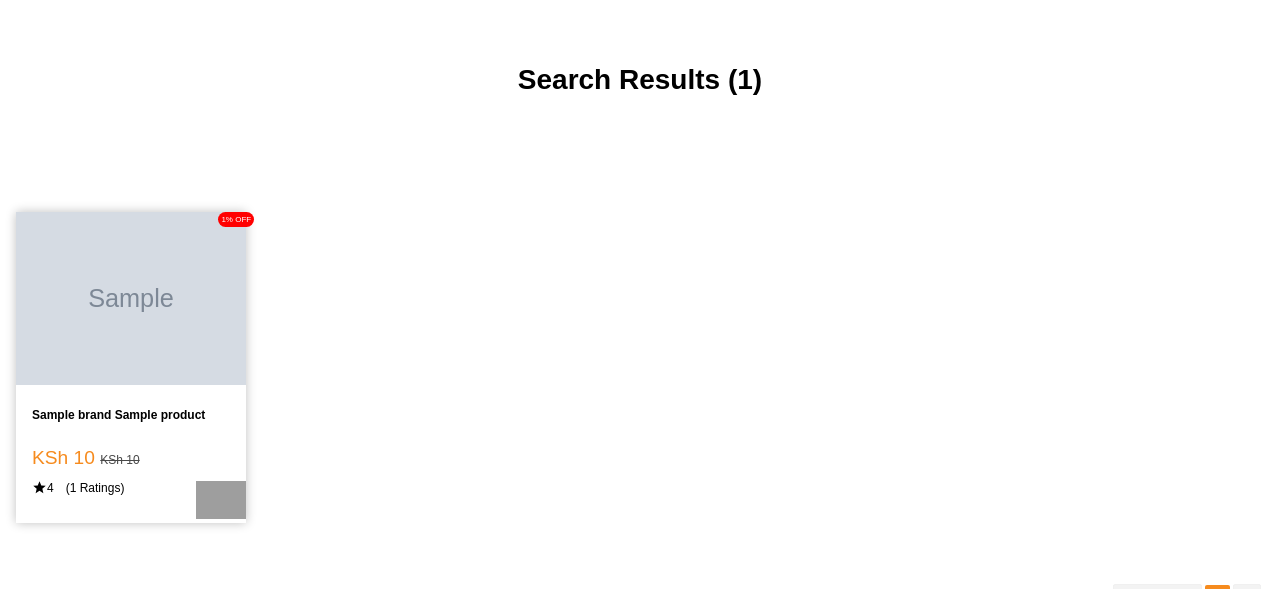
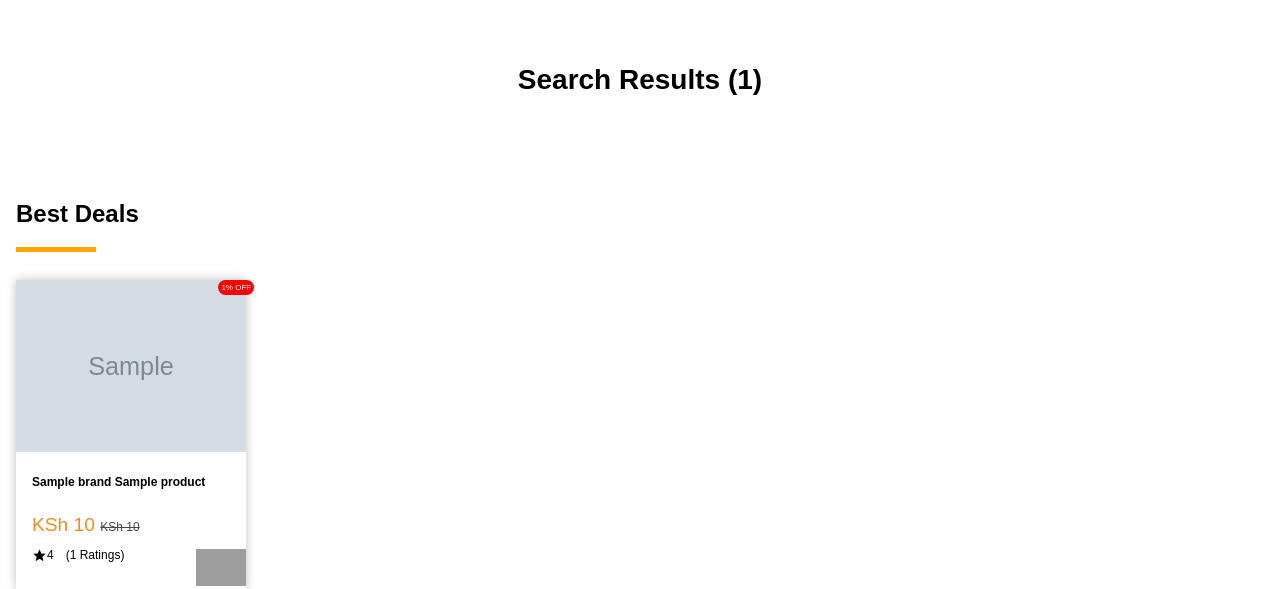
Before and after one commit to dev-jey/jumia-kilimall, a Django app: template jkm/crawlers/templates/crawlers/search.html in a window 1280 px wide. Shown: the part 214-803 px from the top of the page. Run offline with Django 3.2, Linux system fonts and the light colour scheme; the template is opened without the code that fills it: most values are stand-ins (such as "Sample title", 1, 10 or a date in 2020); grey boxes marked "Sample" are stand-in pictures; grey boxes are pictures that could not be loaded.

Commit message:
add site

```diff
--- a/jkm/crawlers/static/css/index.css
+++ b/jkm/crawlers/static/css/index.css
@@ -286,6 +286,19 @@ border-radius: 2px;
     width: 50px;
 
 }
+.best-deals{
+    position: relative;
+}
+.best-deals::after{
+    position: absolute;
+    content: '';
+    width: 80px;
+    height: 5px;
+    margin-bottom: -1.5rem;
+    background-color: orange;
+    bottom: 0;
+    left: 0;
+}
 
 @media screen and (max-width: 768px){
 
--- a/jkm/crawlers/templates/crawlers/index.html
+++ b/jkm/crawlers/templates/crawlers/index.html
@@ -20,6 +20,7 @@
     </div>
 </div>
 {% else %}
+<h2 class="best-deals">Best Deals</h2>
 <div class="products">
     {% for product in page_obj %}
     <div class="product">
--- a/jkm/crawlers/views.py
+++ b/jkm/crawlers/views.py
@@ -18,9 +18,6 @@ def index(request):
         if not products:
             return render(request, 'crawlers/index.html', {'products': [], 'total_length': 0})
         qualified_products = sort_products(products.values())
-        print(qualified_products)
-        for p in qualified_products:
-            print(p)
         paginator = Paginator(qualified_products.to_dict(orient='records'), 60)
         page_number = request.GET.get('page')
         page_obj = paginator.get_page(page_number)
```
